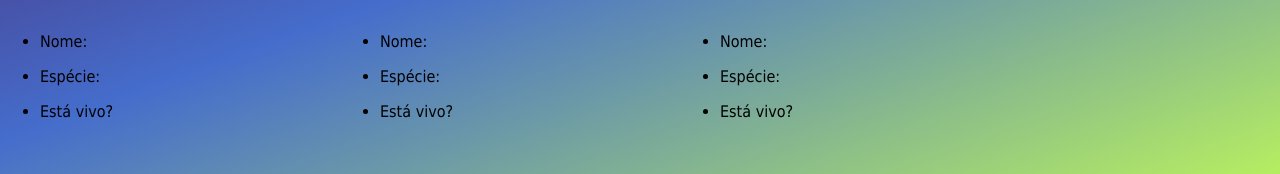
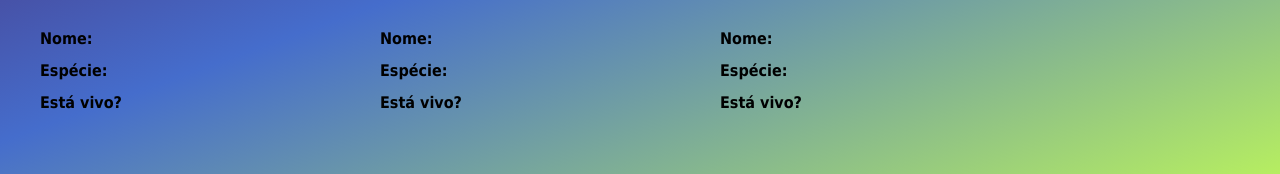
Before and after one commit to duannygarcia/minicursocatalisa, a plain HTML site: page index.html in a window 1280 px wide. Shown: the part 491-665 px from the top of the page. Drawn offline with Linux system fonts and the light colour scheme.

Commit message:
Utilizar class ao invés de id para organizar detalhes do container

```diff
--- a/index.html
+++ b/index.html
@@ -13,7 +13,7 @@
         <main>
             <section>
                 <img id="img1" alt="Imagem do personagem Rick abraçando e com a mão na cabeça do Morty" src="https://imagensemoldes.com.br/wp-content/uploads/2021/04/Imagem-Rick-and-Morty-PNG.png">
-                <ul id="detalhes-container1">
+                <ul id="detalhes-container1" class="detalhes-container">
                     <li>Nome:<p id="nome1"></p></li>
                     <li>Espécie:<p id="especie1"></p></li>
                     <li>Está vivo?<p id="status1"></p></li>
@@ -21,7 +21,7 @@
             </section>
             <section>
                 <img id="img2" alt="Imagem do personagem Rick abraçando e com a mão na cabeça do Morty" src="https://imagensemoldes.com.br/wp-content/uploads/2021/04/Imagem-Rick-and-Morty-PNG.png">
-                <ul id="detalhes-container2">
+                <ul id="detalhes-container2" class="detalhes-container">
                     <li>Nome:<p id="nome2"></p></li>
                     <li>Espécie:<p id="especie2"></p></li>
                     <li>Está vivo?<p id="status2"></p></li>
@@ -29,7 +29,7 @@
             </section>
             <section>
                 <img id="img3" alt="Imagem do personagem Rick abraçando e com a mão na cabeça do Morty" src="https://imagensemoldes.com.br/wp-content/uploads/2021/04/Imagem-Rick-and-Morty-PNG.png">
-                <ul id="detalhes-container3">
+                <ul id="detalhes-container3" class="detalhes-container">
                     <li>Nome:<p id="nome3"></p></li>
                     <li>Espécie:<p id="especie3"></p></li>
                     <li>Está vivo?<p id="status3"></p></li>
--- a/style.css
+++ b/style.css
@@ -39,18 +39,17 @@ main > section img {
     width: 340px;
 }
 
-#detalhes-container{
+.detalhes-container {
     font-weight: bold;
     list-style-type: none;
     width: 90%;
 }
 
-#detalhes-container > li {
+.detalhes-container > li {
     align-items: baseline;
     display: flex;
-
 }
 
-#detalhes-container > li p {
+.detalhes-container > li p {
     color: white;
 }
```
